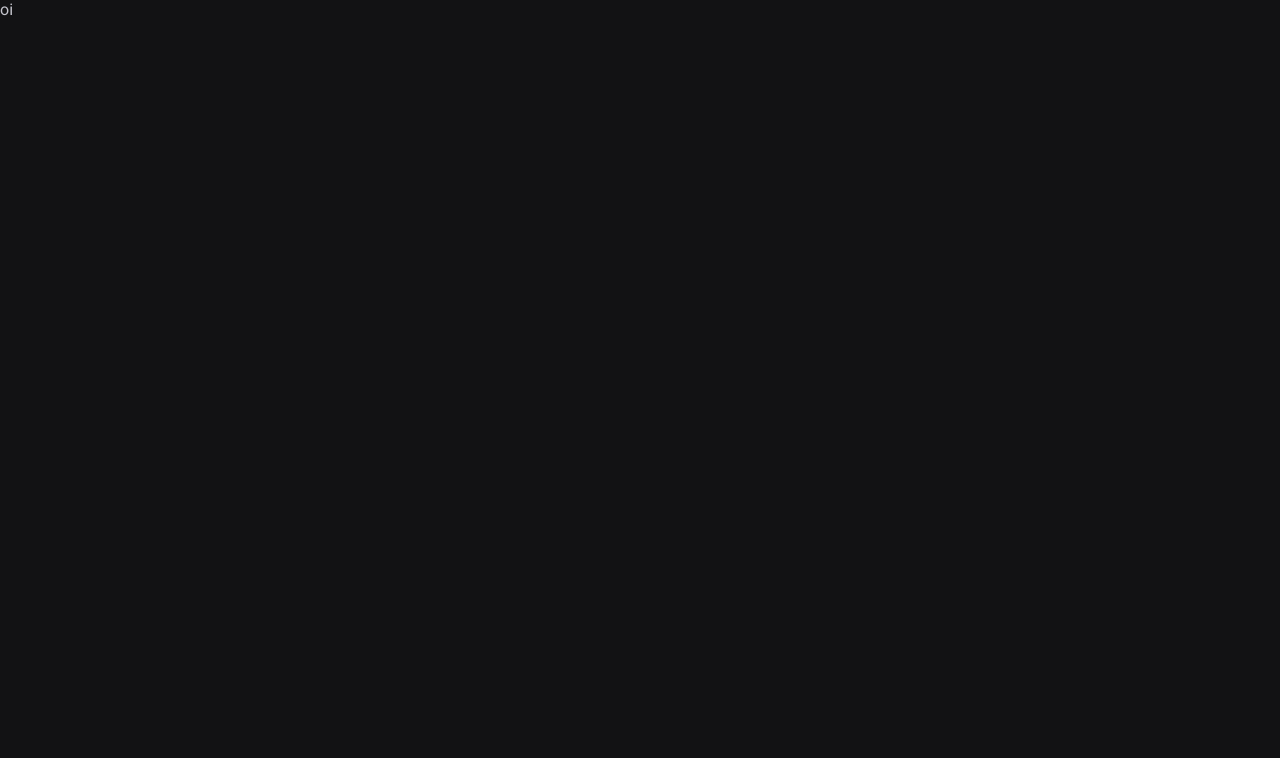
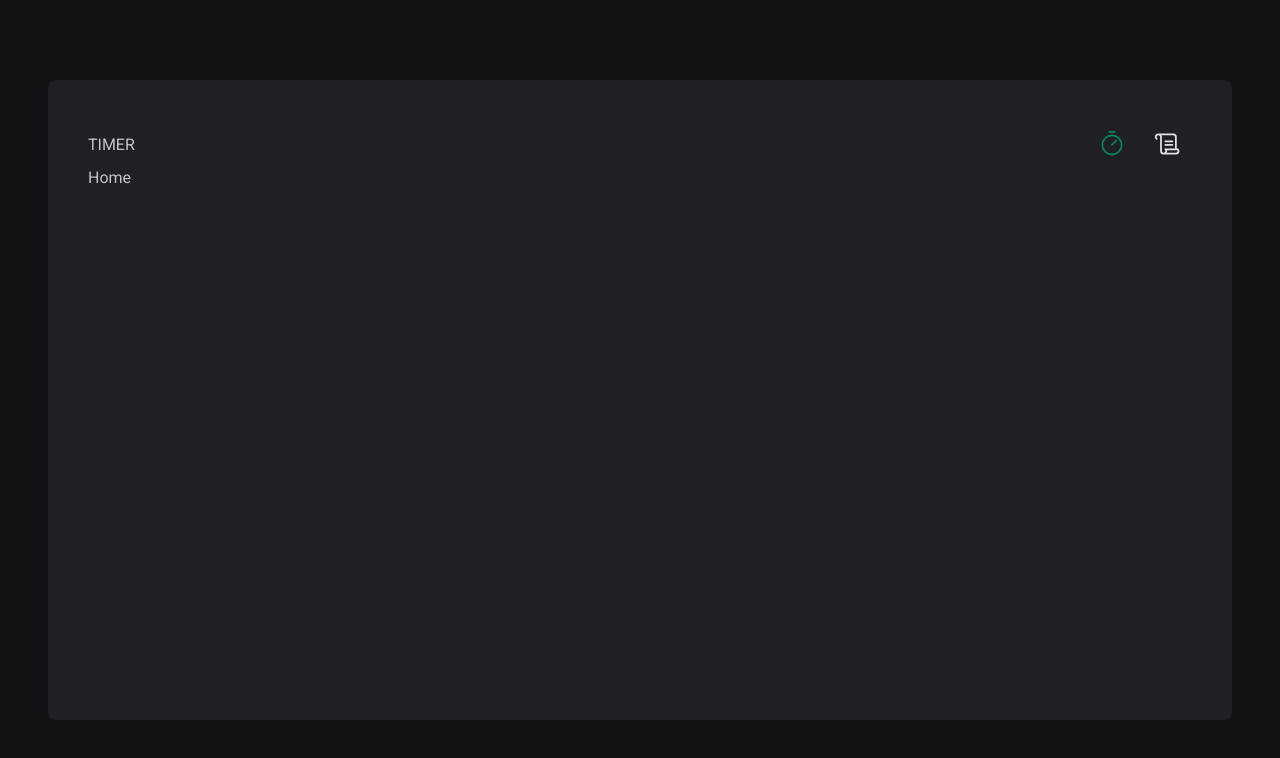
Before and after one commit to diegofchagas/timer, a React (Vite) app: page / in a window 1280 px wide. Shown: the top 758 px of the page. Built offline with nearby package versions, Linux system fonts and the light colour scheme.

Commit message:
alterando o header com as informacoes corretas

```diff
--- a/src/App.tsx
+++ b/src/App.tsx
@@ -1,12 +1,12 @@
-
+import { BrowserRouter } from "react-router-dom";
+import { Router } from "./Router";
 
 function App() {
-
   return (
-    <>
-    oi
-    </>
-  )
+    <BrowserRouter>
+      <Router />
+    </BrowserRouter>
+  );
 }
 
-export default App
+export default App;
--- /dev/null
+++ b/src/components/Header/Header.tsx
@@ -0,0 +1,16 @@
+import { Scroll, Timer } from "@phosphor-icons/react"
+import { HeaderContainer } from "./styles"
+import { NavLink } from "react-router-dom"
+
+
+export const Header = () => {
+  return (
+   <HeaderContainer>
+    TIMER
+    <nav>
+     <NavLink to="/" title="Timer"><Timer size={28}/></NavLink>
+     <NavLink to="/history" title="Histórico"> <Scroll size={28}/></NavLink>
+    </nav>
+    </HeaderContainer>
+  )
+}
--- /dev/null
+++ b/src/components/Header/styles.ts
@@ -0,0 +1,33 @@
+import styled from "styled-components";
+
+export const HeaderContainer = styled.header`
+  display: flex;
+  align-items: center;
+  justify-content: space-between;
+
+  nav {
+    display: flex;
+    gap: 0.5rem;
+
+    a {
+      width: 3rem;
+      height: 3rem;
+
+      display: flex;
+      justify-content: center;
+      align-items: center;
+
+      color: ${({ theme }) => theme["gray-100"]};
+      border-top: 3px solid transparent;
+      border-bottom: 3px solid transparent;
+
+      &:hover {
+        border-bottom: 3px solid ${({ theme }) => theme["green-500"]};
+      }
+
+      &.active {
+        color: ${({ theme }) => theme["green-500"]};
+      }
+    }
+  }
+`;
--- /dev/null
+++ b/src/layout/DefaultLayout/index.tsx
@@ -0,0 +1,13 @@
+import { Outlet } from "react-router-dom"
+import { Header } from "../../components/Header/Header"
+
+import { LayoutContainer } from "./styles"
+
+export const DefaultLayout = () => {
+  return (
+    <LayoutContainer>
+      <Header/>
+      <Outlet/>
+    </LayoutContainer>
+  )
+}
--- /dev/null
+++ b/src/layout/DefaultLayout/styles.ts
@@ -0,0 +1,14 @@
+import styled from 'styled-components';
+
+export const LayoutContainer = styled.div`
+  max-width:74rem;
+  height:calc(100vh - 10rem);
+  margin: 5rem auto;
+  padding:2.5rem;
+
+  background-color: ${({theme})=> theme['gray-800']};
+  border-radius:8px;
+
+  display:flex;
+  flex-direction:column;
+`;
```
Also changed, not shown: src/components/Header.tsx (deleted, +0 -7 lines), src/layout/DefaultLayout.tsx (deleted, +0 -12 lines).
